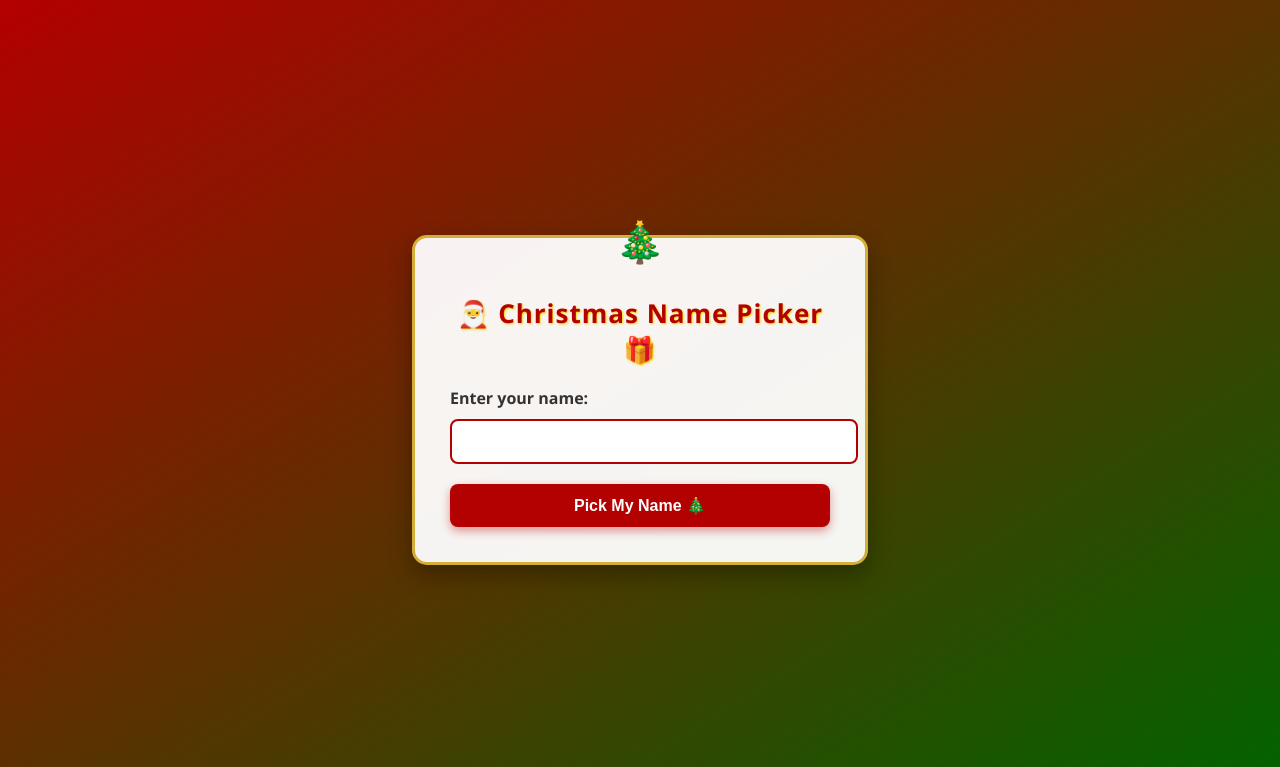
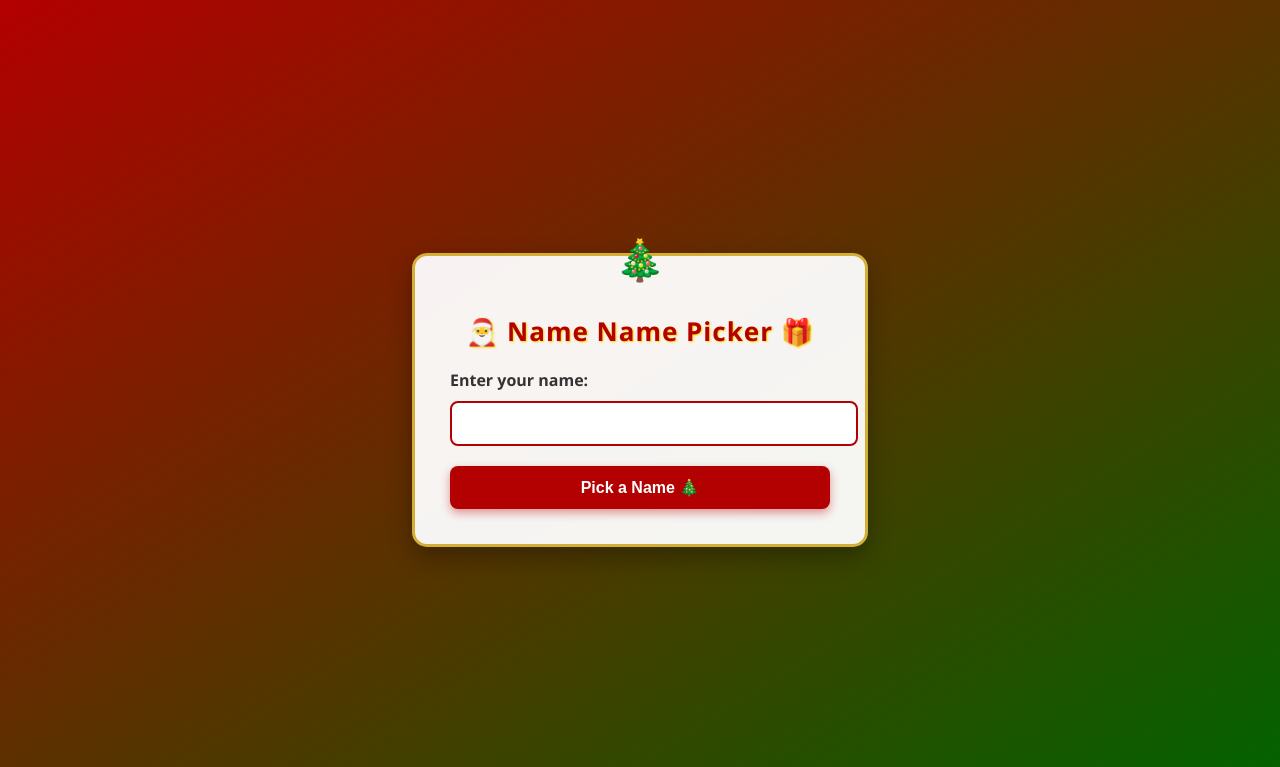
Before and after one commit to Abhiram911/Random_picker_Py, a Flask app: template templates/index.html in a window 1280 px wide. Shown: the top 767 px of the page. Run offline with Flask 3, Linux system fonts and the light colour scheme; the template is opened without the code that fills it, so the values that code supplies are empty.

Commit message:
Init commit

```diff
--- a/templates/index.html
+++ b/templates/index.html
@@ -1,7 +1,7 @@
 <!DOCTYPE html>
 <html>
 <head>
-    <title>Christmas Name Picker</title>
+    <title>Name Picker</title>
     <style>
         body {
             font-family: 'Segoe UI', Arial, sans-serif;
@@ -111,12 +111,12 @@
 <body>
 
 <div class="container">
-    <h2>🎅 Christmas Name Picker 🎁</h2>
+    <h2>🎅 Name Name Picker 🎁</h2>
 
     <form method="POST">
         <label>Enter your name:</label>
         <input type="text" name="username" required>
-        <button type="submit">Pick My Name 🎄</button>
+        <button type="submit">Pick a Name 🎄</button>
     </form>
 
     {% if message %}
```
